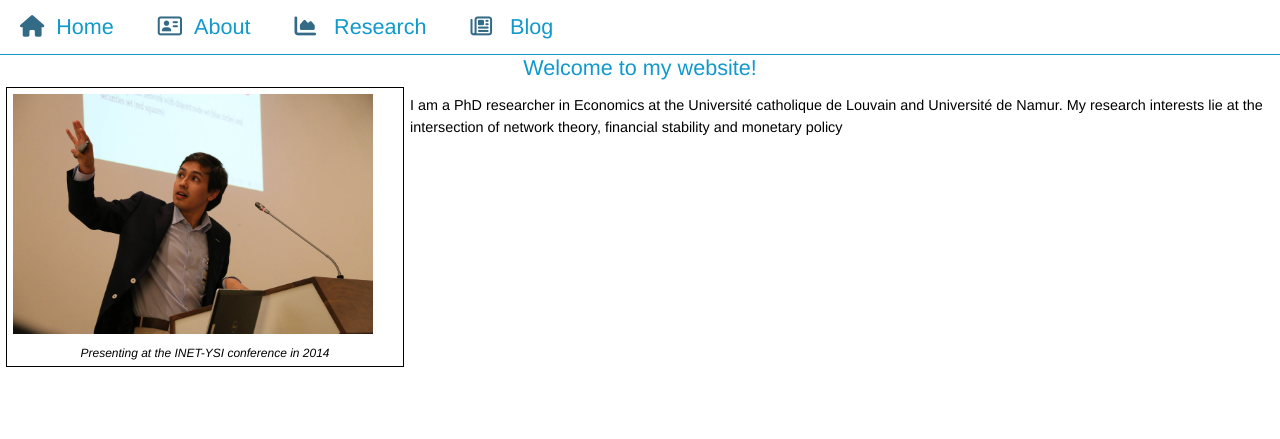
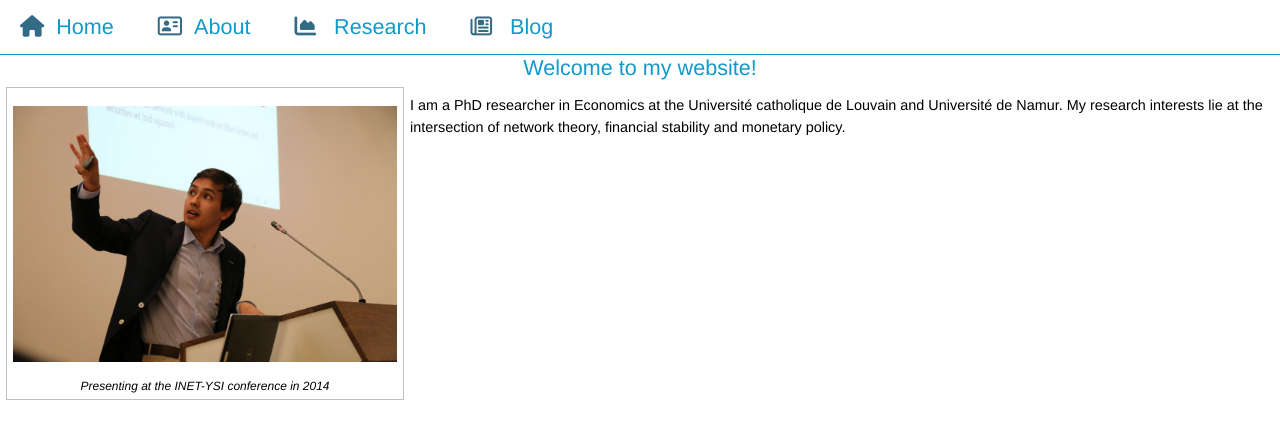
Before and after one commit to nscholtes/nscholtes.github.io, a Jekyll site: the page built from index.html, in a window 1280 px wide. Shown: the top 439 px of the page. Built offline with Jekyll 4.4.1, drawn with Linux system fonts in a browser that asks for light colours; nearby versions of some CDN libraries.

Commit message:
Update index.html

```diff
--- a/index.html
+++ b/index.html
@@ -4,12 +4,11 @@ title: Nicolas K. Scholtes
 ---
 <div class="container">
 	<h2>Welcome to my website!</h2>
-		<figure style="border: 1px solid #000">
-    		<img src="images/profilepic.JPG" style="border: 0pt none; margin-bottom: 1em; float: left; margin-right: 1em;" height="240">
-    		<figcaption>Presenting at the INET-YSI conference in 2014</figcaption>
-</figure>
-
+	<figure>
+  		<p><img class=scaled src="images/profilepic.JPG" alt="INET-YSI figures">
+  		<figcaption>Presenting at the INET-YSI conference in 2014</figcaption>
+	</figure>
 	<p style="text-align: left;">I am a PhD researcher in Economics at the Université catholique de Louvain and Université de Namur.
-	My research interests lie at the intersection of network theory, financial stability and monetary policy
+	My research interests lie at the intersection of network theory, financial stability and monetary policy.
 	</p>
 </div><!-- /.container -->
```
